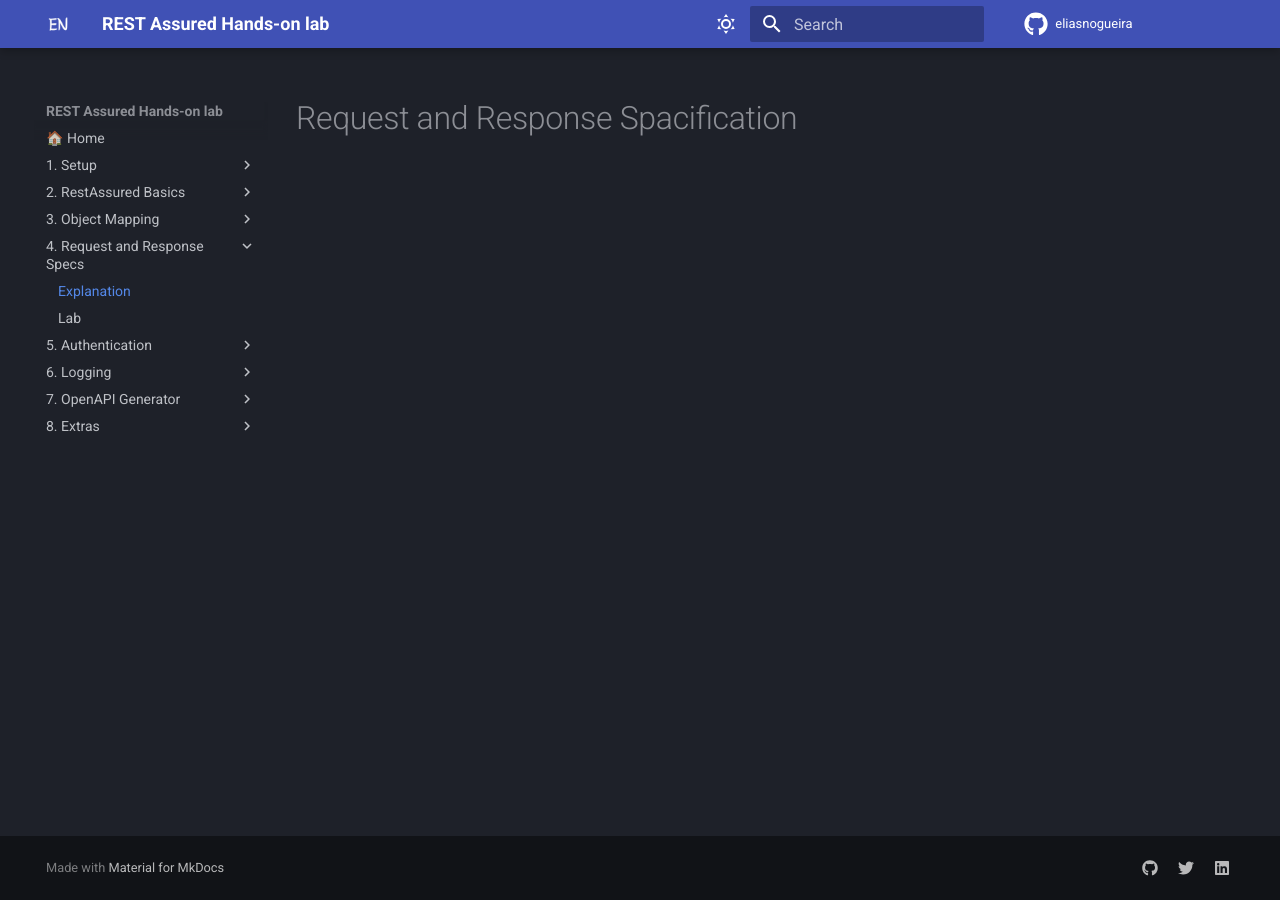
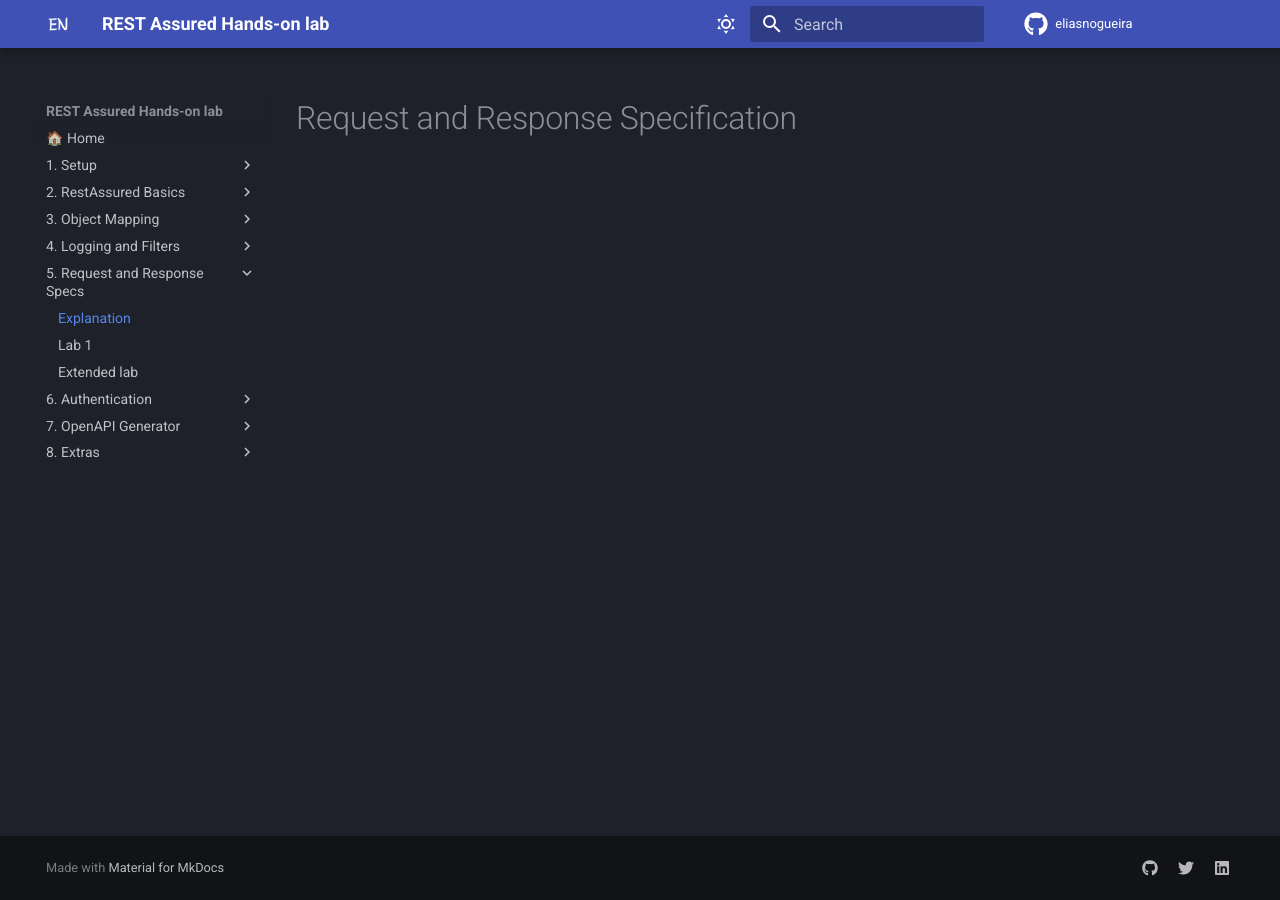
Before and after one commit to eliasnogueira/restassured-workshop-3h, an MkDocs documentation site: the page built from docs/req-resp-specification/index.md, in a window 1280 px wide. Built offline with MkDocs 1.6.1 and Material for MkDocs 9.7.7, drawn with Linux system fonts in a browser that asks for light colours; comment, search, counter and statistics services are not loaded.

Commit message:
latest updates

```diff
--- a/docs/req-resp-specification/index.md
+++ b/docs/req-resp-specification/index.md
@@ -1 +1 @@
-# Request and Response Spacification
+# Request and Response Specification
--- a/mkdocs.yml
+++ b/mkdocs.yml
@@ -71,15 +71,16 @@
       - "Lab 1": "object-mapping/lab1.md"
       - "Lab 2": "object-mapping/lab2.md"
       - "Lab 3": "object-mapping/lab3.md"
-  - "4. Request and Response Specs":
+  - "4. Logging and Filters":
+      - "Explanation": "logging/index.md"
+      - "Lab 1": "logging/lab.md"
+  - "5. Request and Response Specs":
       - "Explanation": "req-resp-specification/index.md"
-      - "Lab": "req-resp-specification/lab.md"
-  - "5. Authentication":
+      - "Lab 1": "req-resp-specification/lab1.md"
+      - "Extended lab": "req-resp-speciication/extended-lab.md"
+  - "6. Authentication":
       - "Explanation": "authentication/index.md"
       - "Lab": "authentication/lab.md"
-  - "6. Logging":
-      - "Explanation": "logging/index.md"
-      - "Lab": "logging/lab.md"
   - "7. OpenAPI Generator":
       - "Explanation": "open-api-generator/index.md"
       - "Lab": "open-api-generator/lab.md"
```
Also changed, not shown: docs/req-resp-specification/lab.md (deleted, +0 -1 lines), docs/req-resp-specification/lab1.md (added, +88 -0 lines), docs/logging/lab1.md (renamed from docs/logging/lab.md).
